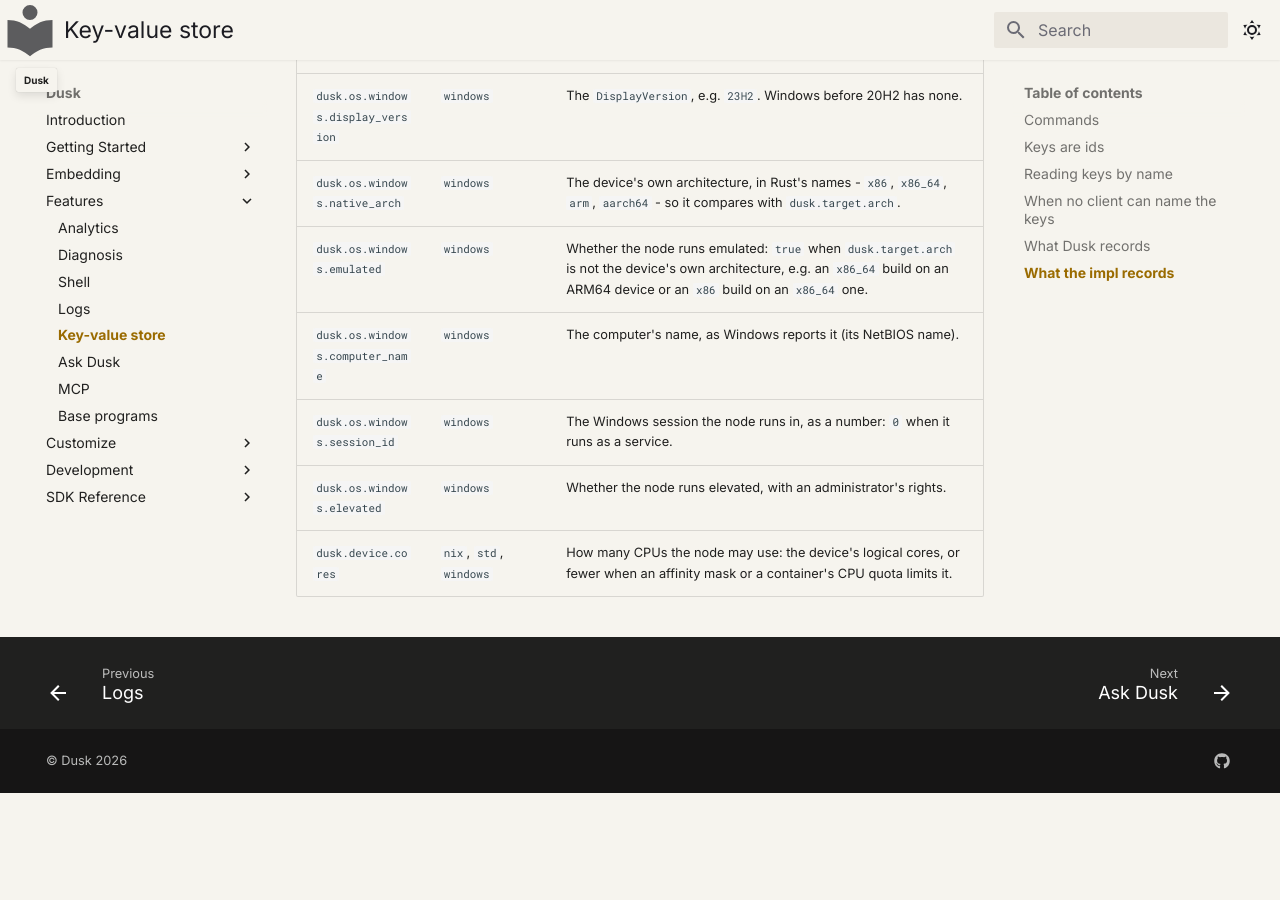
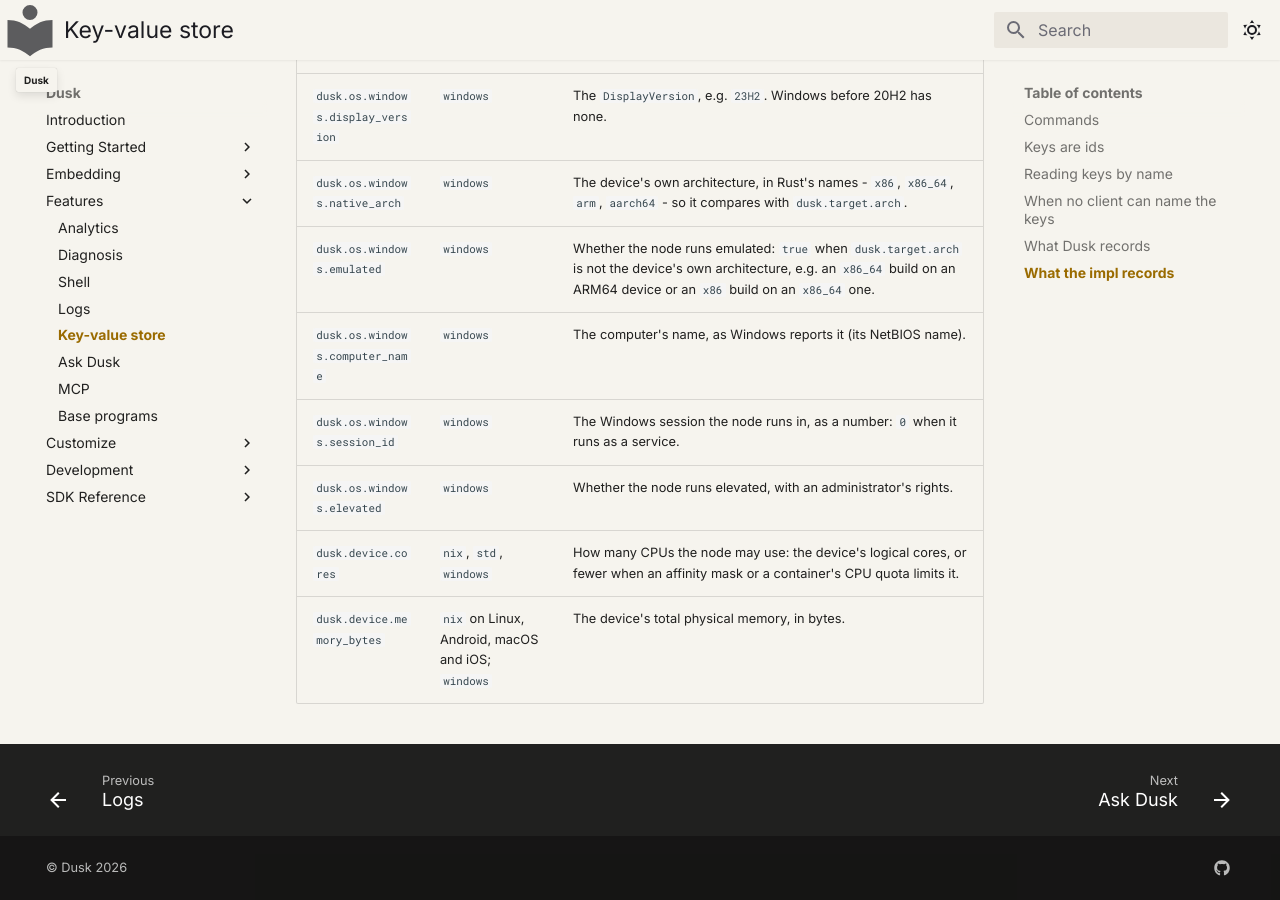
Before and after one commit to tomerze/dusk, an MkDocs documentation site: the page built from docs/docs/features/kvs.md, in a window 1280 px wide and 900 px high, scrolled down 7275 px. Built offline with MkDocs 1.6.1 and Material for MkDocs 9.7.7, drawn with Linux system fonts in a browser that asks for light colours; comment, search, counter and statistics services are not loaded; before the commit the page ends 8068 px from its top, so only the background shows below that.

Commit message:
Update docs for the device's total memory in the kvs
The impl table gains dusk.device.memory_bytes, the device's total physical memory in bytes, written by the nix impl on Linux, Android, macOS and iOS and by the windows impl.

```diff
--- a/docs/docs/features/kvs.md
+++ b/docs/docs/features/kvs.md
@@ -203,3 +203,4 @@
 | `dusk.os.windows.session_id` | `windows` | The Windows session the node runs in, as a number: `0` when it runs as a service. |
 | `dusk.os.windows.elevated` | `windows` | Whether the node runs elevated, with an administrator's rights. |
 | `dusk.device.cores` | `nix`, `std`, `windows` | How many CPUs the node may use: the device's logical cores, or fewer when an affinity mask or a container's CPU quota limits it. |
+| `dusk.device.memory_bytes` | `nix` on Linux, Android, macOS and iOS; `windows` | The device's total physical memory, in bytes. |
```
